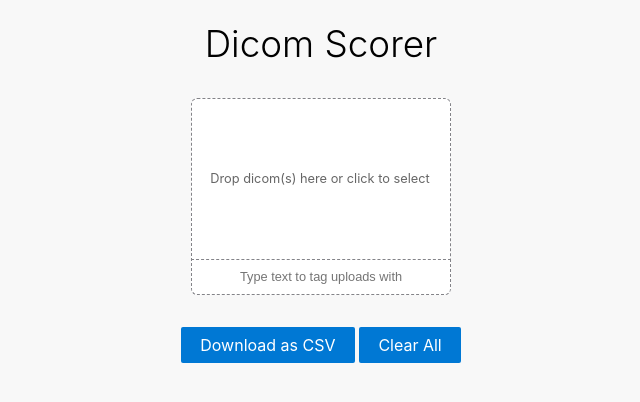
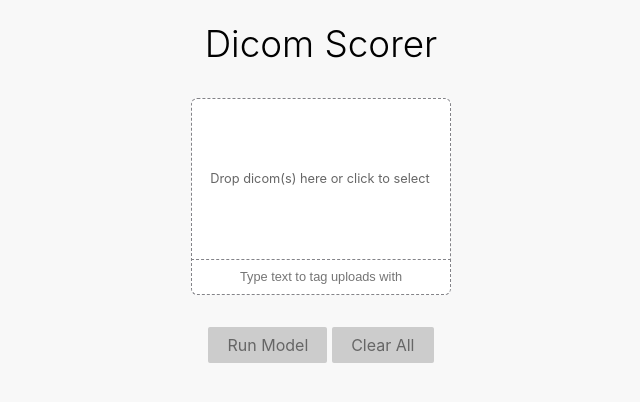
Before and after one commit to gangaramstyle/drag-and-drop-ML, a Flask app: page / in a window 1280 px wide. Shown: the top 402 px of the page, without its empty margins (319-959 px from the left). Run offline with Flask 2, Linux system fonts and the light colour scheme; data that the repository does not hold is empty; parts of the project's set-up code (start-up, migrations or seed data) failed here and were passed over.

Commit message:
checkpoint

```diff
--- a/app.py
+++ b/app.py
@@ -3,6 +3,10 @@ import sys
 import base64
 import pydicom
 from pydicom.filebase import DicomBytesIO
+sys.path.append('/BreatHeatDocker')
+print(os.listdir('/BreatHeatDocker/'))
+import Infer
+from Infer import pre_process
 
 # Flask
 from flask import Flask, redirect, url_for, request, render_template, Response, jsonify, redirect
@@ -60,22 +64,6 @@ MODEL_PATH = 'models/your_model.h5'
 # model._make_predict_function()          # Necessary
 # print('Model loaded. Start serving...')
 
-
-def model_predict(img, model):
-    img = img.resize((224, 224))
-
-    # Preprocessing the image
-    x = image.img_to_array(img)
-    # x = np.true_divide(x, 255)
-    x = np.expand_dims(x, axis=0)
-
-    # Be careful how your trained model deals with the input
-    # otherwise, it won't make correct prediction!
-    x = preprocess_input(x, mode='tf')
-
-    preds = model.predict(x)
-    return preds
-
 table_header = [
     'filename',
     'accession',
@@ -103,57 +91,42 @@ def inferenceStatus():
 
         return jsonify({'header': table_header, 'body': table_body})
 
-@app.route('/predict-test', methods=['POST'])
-def predictTest():
+@app.route('/run-model', methods=['POST'])
+def runModel():
+    if request.method == 'POST':
+        #RUN MODEL
+        #SAVE MODEL
+
+        return "Success"
+    return 'Error'
+
+@app.route('/upload', methods=['POST'])
+def uploadFile():
     if request.method == 'POST':
         encoded_file = request.json['file'].partition(';base64,')[2]
         decoded_file = base64.b64decode(encoded_file)
         try:
             dicom = pydicom.dcmread(DicomBytesIO(decoded_file))
-            result = Results(filename=request.json['title'], accession=dicom.PatientID, result="processing", tag=request.json['tag'])
+            with open(f"/app/data/{request.json['title']}", "wb") as fh:
+                fh.write(decoded_file)
+            print(os.listdir('/app/data/'))
+            #TODO: Save dicom file
+            result = Results(filename=request.json['title'], accession=dicom.PatientID, result="ready to process", tag=request.json['tag'])
         except Exception as e:
             result = Results(filename=request.json['title'], accession='n/a', result="not a dicom", tag=request.json['tag'])
         db.session.add(result)
         db.session.commit()
-        return "success"
-        #return render_template('index.html', results=results)
+        return "Success"
     return 'Error'
 
 @app.route('/clear-table', methods=['POST'])
 def clearTable():
     if request.method == 'POST':
+        #TODO: Delete data folder
         Results.query.delete()
         db.session.commit()
         return 'Success'
     return 'Error'
-
-
-@app.route('/predict', methods=['GET', 'POST'])
-def predict():
-    if request.method == 'POST':
-        print(request)
-        # Get the image from post request
-        img = base64_to_pil(request.json)
-
-        # Save the image to ./uploads
-        # img.save("./uploads/image.png")
-
-        # # Make prediction
-        # preds = model_predict(img, model)
-
-        # # Process your result for human
-        # pred_proba = "{:.3f}".format(np.amax(preds))    # Max probability
-        # pred_class = decode_predictions(preds, top=1)   # ImageNet Decode
-
-        # result = str(pred_class[0][0][1])               # Convert to string
-        # result = result.replace('_', ' ').capitalize()
-
-        # Serialize the result, you can add additional fields
-        # return jsonify(result=result, probability=pred_proba)
-        return jsonify(result="result", probability=0.5)
-
-    return None
-
 
 if __name__ == '__main__':
     # app.run(port=5002, threaded=False)
--- a/static/main.css
+++ b/static/main.css
@@ -29,7 +29,7 @@ table {
   background-color: rgb(16, 110, 190);
 }
 
-.button.disabled {
+.button:disabled {
   pointer-events: none;
   background-color: #cccccc;
   color: #666666;
--- a/static/main.js
+++ b/static/main.js
@@ -21,9 +21,9 @@ fileDrag.addEventListener("dragleave", fileDragHover, false);
 
 fileDrag.addEventListener('drop', async function (event) {
     event.preventDefault();
-    console.log(event.dataTransfer.items);
-    console.log(event.dataTransfer.files);
     let items = await getAllFileEntries(event.dataTransfer.items);
+    document.getElementById("run_btn").disabled = false;
+    document.getElementById("clear_btn").disabled = false;
 });
 
 
@@ -95,7 +95,6 @@ function updateTable() {
         resp.json().then(data => {
           var headerData = data['header'];
           var bodyData = data['body'];
-          console.log(bodyData);
           if (data['body'].length != 0) {
             // create table if table doesn't exist
             var table = document.getElementById('table');
@@ -160,7 +159,7 @@ function updateTable() {
 }
 
 function submitFile(file, title, tag) {
-  fetch("/predict-test", {
+  fetch("/upload", {
     method: "POST",
     headers: {
       "Content-Type": "application/json"
--- a/templates/index.html
+++ b/templates/index.html
@@ -16,8 +16,9 @@
     <input id="tag" type="text" class="tag-box" placeholder="Type text to tag uploads with">
   </div>
   <div style="margin-bottom: 2rem;">
-    <input type="button" value="Download as CSV" class="button" onclick="download_table_as_csv('table');" />
-    <input type="button" value="Clear All" class="button" onclick="clearTable();" />
+    <input type="button" id="run_btn" value="Run Model" class="button" disabled/>
+    <input type="button" id="csv_btn" value="Download as CSV" class="button" onclick="download_table_as_csv('table');" hidden/>
+    <input type="button" id="clear_btn" value="Clear All" class="button" onclick="clearTable();" disabled/>
   </div>
 </div>
 
```
Also changed, not shown: 1 other file.
